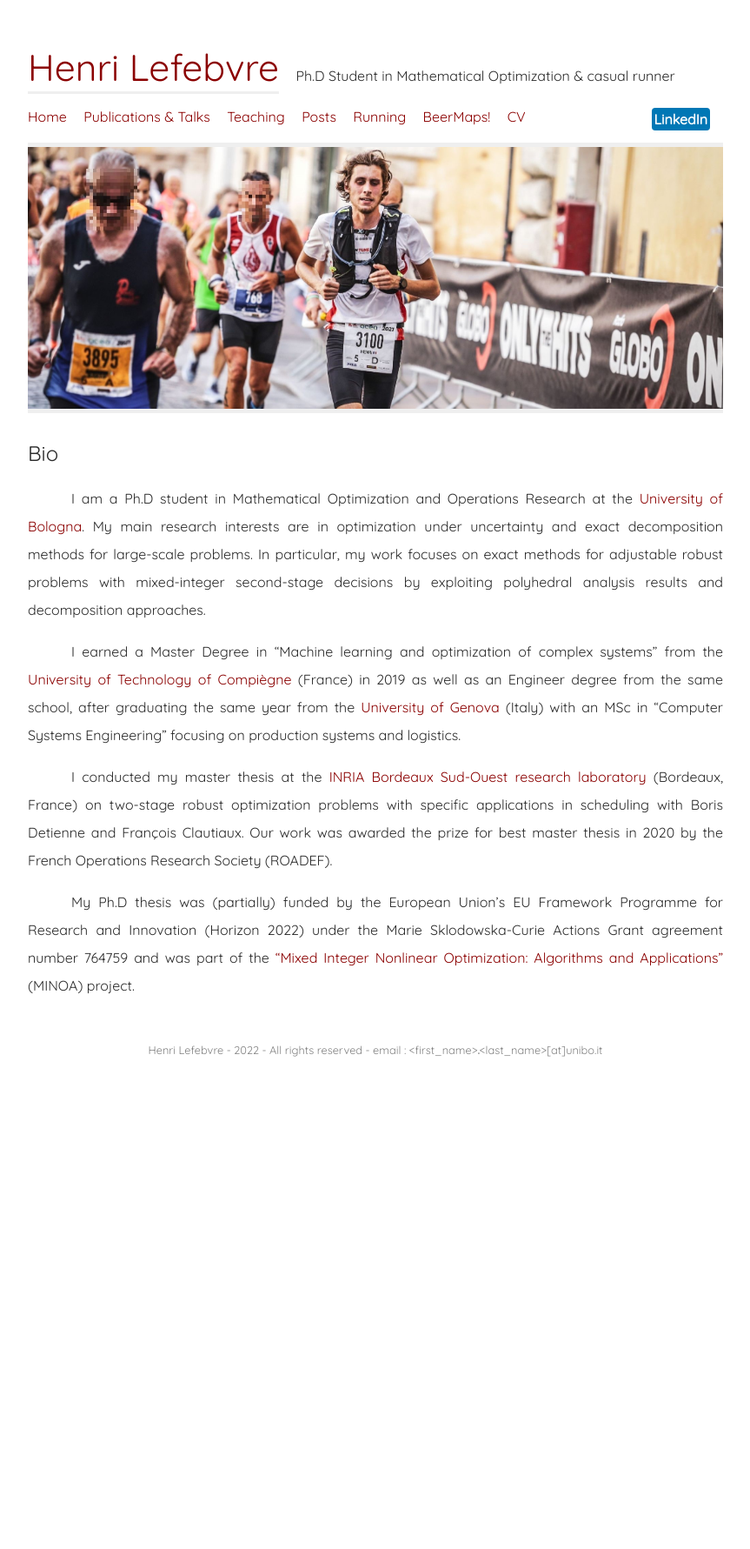
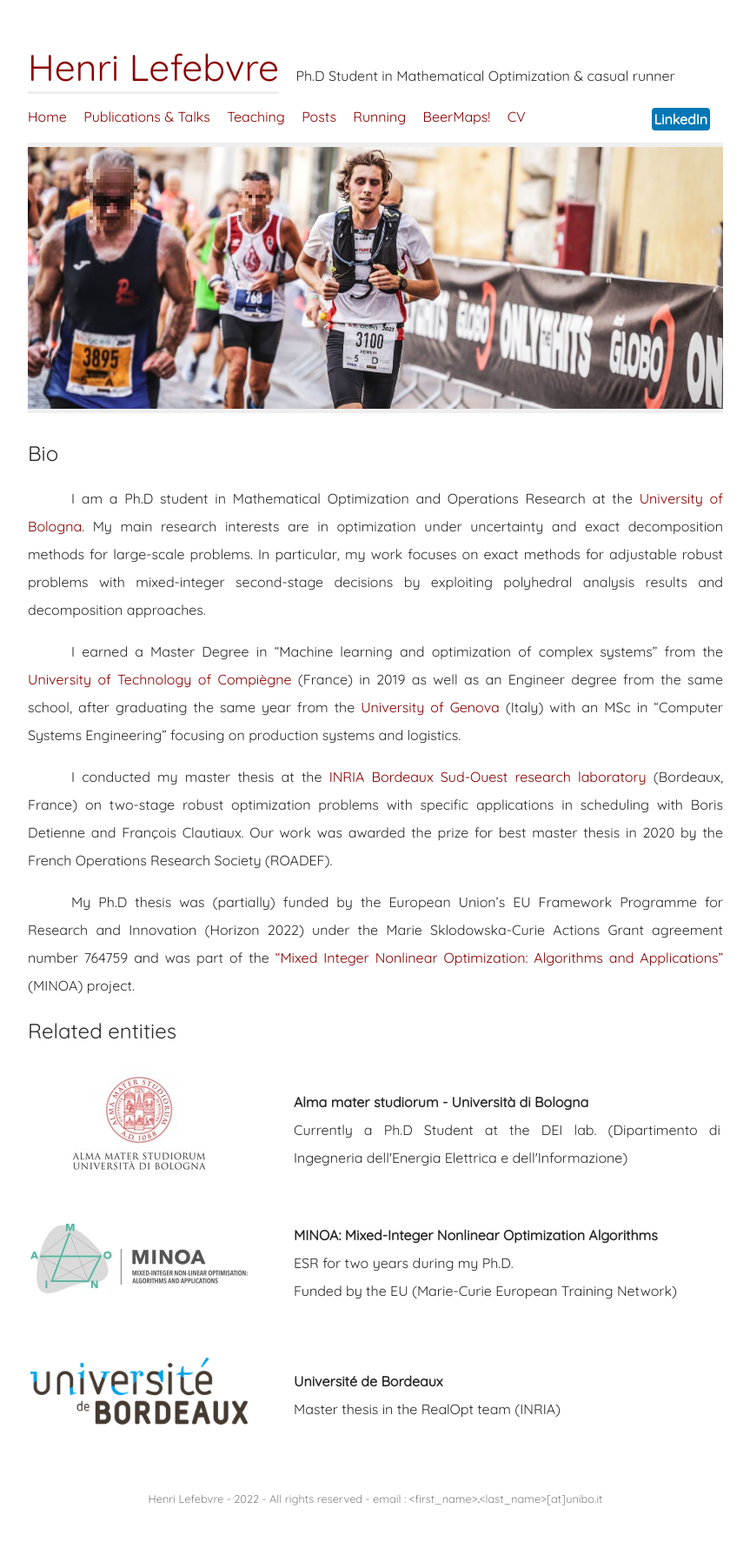
Before and after one commit to hlefebvr/hlefebvr.github.io, a Jekyll site: the page built from index.md, in a window 1280 px wide. Shown: the whole page at 87% size, without its empty margins (208-1071 px from the left). Built offline with Jekyll 4.4.1, drawn with Linux system fonts in a browser that asks for light colours; before the commit the page ends 1265 px from its top, so only the background shows below that.

Commit message:
add entities

```diff
--- a/index.md
+++ b/index.md
@@ -14,3 +14,49 @@ I earned a Master Degree in “Machine learning and optimization of complex syst
 I conducted my master thesis at the [INRIA Bordeaux Sud-Ouest research laboratory](https://www.inria.fr/centre/bordeaux) (Bordeaux, France) on two-stage robust optimization problems with specific applications in scheduling with Boris Detienne and François Clautiaux. Our work was awarded the prize for best master thesis in 2020 by the French Operations Research Society (ROADEF).
 
 My Ph.D thesis was (partially) funded by the European Union’s EU Framework Programme for Research and Innovation (Horizon 2022) under the Marie Sklodowska-Curie Actions Grant agreement number 764759 and was part of the [“Mixed Integer Nonlinear Optimization: Algorithms and Applications”](https://minoa-itn.fau.de/) (MINOA) project.
+
+## Related entities
+
+<style>
+#related_entities td:first-child {
+    text-align: center;
+    padding-right: 50px;
+}
+#related_entities tr {
+    height: 150px;
+}
+#related_entities img {
+    max-width: 250px;
+}
+</style>
+
+<table id="related_entities">
+    <tr>
+        <td>
+            <a href="https://www.unibo.it/it"><img src="/public/img/unibo.jpg"></a>
+        </td>
+        <td>
+            <b>Alma mater studiorum - Università di Bologna</b> <br />
+            Currently a Ph.D Student at the DEI lab. (Dipartimento di Ingegneria dell'Energia Elettrica e dell'Informazione)
+        </td>
+    </tr>
+    <tr>
+        <td>
+            <a href="https://minoa-itn.fau.de/"><img src="/public/img/minoa.jpg"></a>
+        </td>
+        <td>
+            <b>MINOA: Mixed-Integer Nonlinear Optimization Algorithms</b> <br />
+            ESR for two years during my Ph.D. <br />
+            Funded by the EU (Marie-Curie European Training Network)
+        </td>
+    </tr>
+    <tr>
+        <td>
+            <a href="https://www.u-bordeaux.com/"><img src="/public/img/bordeaux.png"></a>
+        </td>
+        <td>
+            <b>Université de Bordeaux</b> <br />
+            Master thesis in the RealOpt team (INRIA)
+        </td>
+    </tr>
+</table>
```
Also changed, not shown: publications.md (+15 -15 lines), teaching.md (+2 -2 lines), public/img/bordeaux.png (added), public/img/minoa.jpg (added), public/img/unibo.jpg (added).
